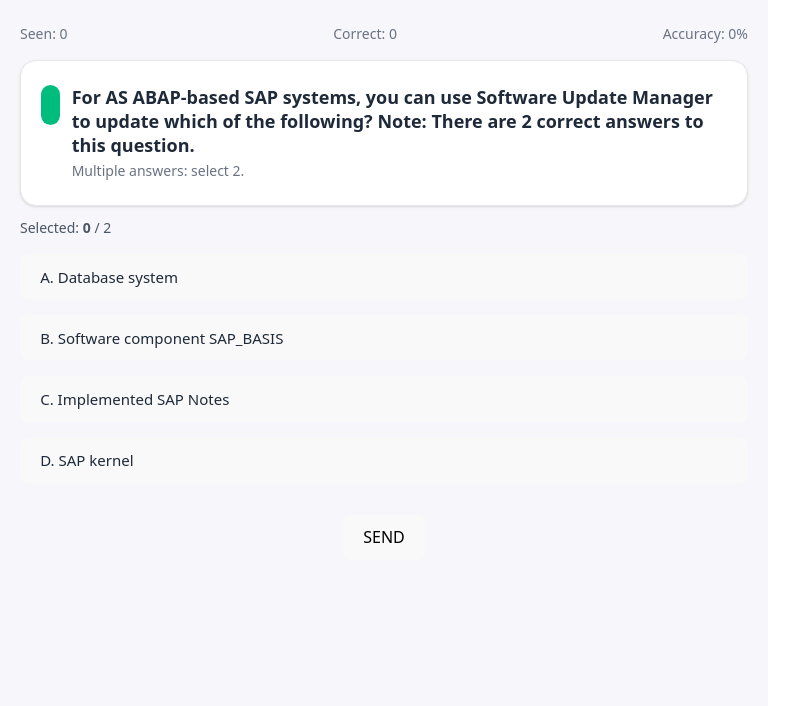
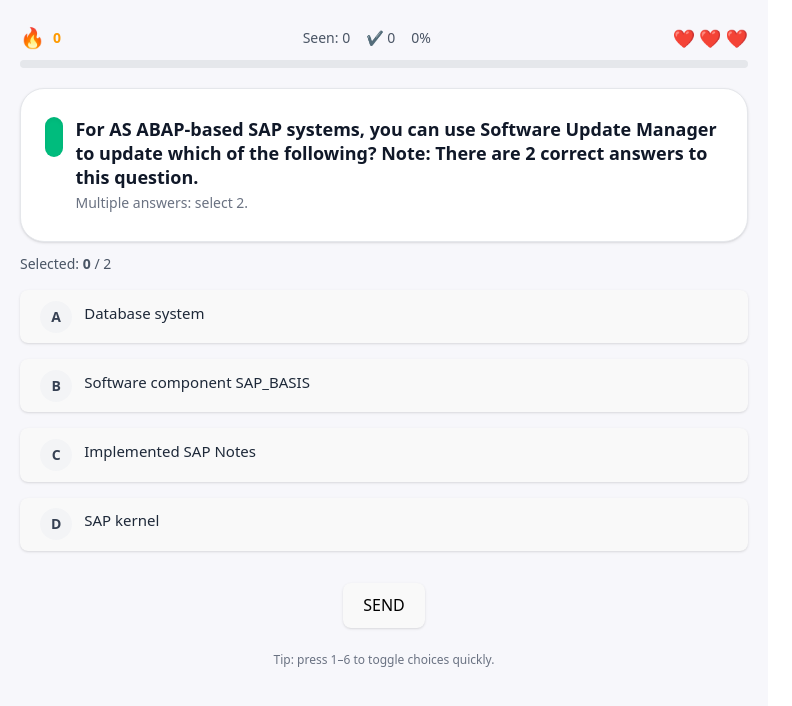
Before and after one commit to cristianconpe/sap-basis-duo, a React (Vite) app: page / in a window 1280 px wide. Shown: the top 706 px of the page, without its empty margins (0-792 px from the left). Built offline with nearby package versions, Linux system fonts and the light colour scheme.

Commit message:
Update App.jsx

```diff
--- a/src/App.jsx
+++ b/src/App.jsx
@@ -1,54 +1,90 @@
-// App.jsx
+// App.jsx — with Streak 🔥 + Lives ❤️ + Auto Dark Mode
 import { useEffect, useState } from "react";
-import defaultDeck from "./sap_basis_duo_questions.json"; // bundled dataset
+import defaultDeck from "./sap_basis_duo_questions.json";
 
 // ----------------------
-// Small components (UI)
+// UI COMPONENTS
 // ----------------------
-const Pill = ({ text, active, correct, wrong, onClick, disabled }) => (
+const Pill = ({ letter, text, active, correct, wrong, onClick, disabled }) => (
   <button
     onClick={onClick}
     disabled={disabled}
     className={[
-      "w-full text-left rounded-2xl border px-5 py-4 transition-all",
+      "w-full text-left rounded-2xl border px-5 py-4 transition-all shadow-sm",
       "focus:outline-none focus:ring-2",
-      disabled ? "opacity-60 cursor-not-allowed" : "",
-      active ? "border-emerald-500 ring-emerald-300" : "border-gray-200 hover:border-gray-300",
+      disabled ? "opacity-60 cursor-not-allowed" : "hover:-translate-y-[1px]",
+      active ? "border-emerald-500 ring-emerald-300 bg-white" : "border-gray-200 bg-white hover:border-gray-300",
       correct ? "!border-green-500" : "",
       wrong ? "!border-red-500" : "",
-      "bg-white",
+      "dark:bg-slate-800 dark:border-slate-700 dark:text-slate-100",
     ].join(" ")}
-    title="Click to select"
   >
-    <span className="text-gray-800 text-[15px]">{text}</span>
+    <div className="flex items-start">
+      <span
+        className={[
+          "mr-3 inline-flex h-8 w-8 items-center justify-center rounded-full text-sm font-bold",
+          active ? "bg-emerald-500 text-white" : "bg-gray-100 text-gray-700",
+          correct ? "!bg-green-500 !text-white" : "",
+          wrong ? "!bg-red-500 !text-white" : "",
+        ].join(" ")}
+      >
+        {letter}
+      </span>
+      <span className="text-gray-800 text-[15px] leading-6 dark:text-slate-100">{text}</span>
+    </div>
   </button>
 );
 
 const Bubble = ({ children, sub }) => (
-  <div className="w-full rounded-2xl border border-gray-200 bg-white px-5 py-6 shadow-sm">
+  <div className="w-full rounded-3xl border border-gray-200 bg-white px-6 py-7 shadow-sm animate-[pop_220ms_ease-out] dark:bg-slate-900 dark:border-slate-700">
     <div className="flex items-start gap-3">
-      <div className="h-10 w-10 rounded-full bg-emerald-500" />
+      <div className="h-10 w-10 rounded-full bg-emerald-500 shadow-inner" />
       <div>
-        <p className="text-[18px] font-semibold text-gray-800 leading-6">{children}</p>
-        {sub ? <p className="mt-1 text-sm text-gray-500">{sub}</p> : null}
+        <p className="text-[18px] font-semibold text-gray-900 leading-6 dark:text-slate-100">{children}</p>
+        {sub ? <p className="mt-1 text-sm text-gray-500 dark:text-slate-400">{sub}</p> : null}
       </div>
     </div>
   </div>
 );
 
-const TopBar = ({ seen, correct }) => {
+const TopBar = ({ seen, correct, streak, lives, total }) => {
   const acc = seen ? Math.round((correct / seen) * 100) : 0;
+  const progress = total ? Math.round((seen / total) * 100) : 0;
   return (
-    <div className="w-full text-sm text-gray-500 flex items-center justify-between">
-      <div>Seen: {seen}</div>
-      <div>Correct: {correct}</div>
-      <div>Accuracy: {acc}%</div>
+    <div className="flex flex-col gap-2">
+      <div className="w-full flex items-center justify-between text-sm font-medium dark:text-slate-300">
+        {/* 🔥 STREAK */}
+        <div className="flex items-center gap-2 text-amber-500 font-semibold">
+          <span className="text-xl">🔥</span>
+          <span>{streak}</span>
+        </div>
+
+        {/* Accuracy / Seen / Correct */}
+        <div className="flex items-center gap-4 text-gray-600 dark:text-slate-300">
+          <div>Seen: {seen}</div>
+          <div>✔️ {correct}</div>
+          <div>{acc}%</div>
+        </div>
+
+        {/* ❤️ LIVES */}
+        <div className="flex gap-1">
+          {[...Array(3)].map((_, idx) => (
+            <span key={idx} className={`text-lg ${idx < lives ? "text-red-500" : "text-gray-300 dark:text-slate-500"}`}>
+              ❤️
+            </span>
+          ))}
+        </div>
+      </div>
+
+      <div className="h-2 w-full rounded-full bg-gray-200 overflow-hidden dark:bg-slate-700">
+        <div className="h-full bg-emerald-500 transition-all" style={{ width: `${progress}%` }} />
+      </div>
     </div>
   );
 };
 
 // ----------------------
-// Main App
+// MAIN APP
 // ----------------------
 export default function App() {
   const [deck, setDeck] = useState([]);
@@ -56,14 +92,16 @@
   const [seen, setSeen] = useState(0);
   const [correct, setCorrect] = useState(0);
   const [chosen, setChosen] = useState(new Set());
-  const [phase, setPhase] = useState("answer"); // answer → review
+  const [phase, setPhase] = useState("answer");
+  const [streak, setStreak] = useState(0);
+  const [lives, setLives] = useState(3);
 
   const cur = deck[i];
   const answers = cur?.answers || [];
   const isMulti = answers.length > 1;
   const maxSelectable = answers.length || 1;
+  const isDark = window.matchMedia("(prefers-color-scheme: dark)").matches;
 
-  // ---- preload bundled JSON (no upload, no fetch) ----
   useEffect(() => {
     const initial = Array.isArray(defaultDeck) ? [...defaultDeck] : [];
     shuffle(initial);
@@ -77,11 +115,9 @@
     }
   }
 
-  // ---- Single click selection with limits ----
   function toggleChoice(letter) {
     if (!cur || phase !== "answer") return;
     const next = new Set(chosen);
-
     if (next.has(letter)) {
       next.delete(letter);
     } else if (!isMulti) {
@@ -96,97 +132,75 @@
   function submit() {
     if (!cur || chosen.size === 0) return;
     const ok = eqSets(chosen, new Set(answers)) || answers.length === 0;
+
     setSeen((v) => v + 1);
-    if (ok) setCorrect((v) => v + 1);
+    if (ok) {
+      setCorrect((v) => v + 1);
+      setStreak((v) => v + 1);
+    } else {
+      setStreak(0);
+      setLives((v) => Math.max(0, v - 1));
+    }
+
     setPhase("review");
-
-    if (!ok) {
-      const wrong = JSON.parse(localStorage.getItem("sap_basis_duo_wrong") || "[]");
-      wrong.push(cur);
-      localStorage.setItem("sap_basis_duo_wrong", JSON.stringify(wrong));
-    }
   }
 
   function next() {
     if (!cur) return;
+    if (lives === 0) {
+      alert("💀 Out of lives! Restart to try again.");
+      window.location.reload();
+      return;
+    }
+
     let nextIndex = i + 1;
     if (nextIndex >= deck.length) {
-      const wrong = JSON.parse(localStorage.getItem("sap_basis_duo_wrong") || "[]");
-      if (wrong.length) {
-        shuffle(wrong);
-        setDeck(wrong);
-        localStorage.removeItem("sap_basis_duo_wrong");
-        nextIndex = 0;
-      } else {
-        alert(`Finished! Accuracy: ${Math.round((correct / Math.max(1, seen)) * 100)}%`);
-        return;
-      }
+      alert(`Finished! Accuracy: ${Math.round((correct / Math.max(1, seen)) * 100)}%`);
+      return;
     }
     setI(nextIndex);
     setChosen(new Set());
     setPhase("answer");
   }
 
-  // Numeric shortcuts still supported (1–6) for selection only
-  useEffect(() => {
-    const onKey = (e) => {
-      const digits = ["1", "2", "3", "4", "5", "6"];
-      if (digits.includes(e.key)) {
-        const idx = Number(e.key) - 1;
-        if (cur && deck[i] && deck[i].choices[idx]) toggleChoice(deck[i].choices[idx][0]);
-      }
-    };
-    window.addEventListener("keydown", onKey);
-    return () => window.removeEventListener("keydown", onKey);
-  }, [cur, chosen, phase, deck, i]);
-
-  const subHint = cur
-    ? isMulti
-      ? `Multiple answers: select ${maxSelectable}.`
-      : `Single answer.`
-    : undefined;
-
+  const subHint = cur ? (isMulti ? `Multiple answers: select ${maxSelectable}.` : `Single answer.`) : undefined;
   const selectedCount = chosen.size;
   const atLimit = phase === "answer" && isMulti && selectedCount >= maxSelectable;
 
   return (
-    <div className="min-h-screen bg-[#f7f7fb] text-gray-800">
+    <div className="min-h-screen bg-[#f7f7fb] text-gray-800 dark:bg-slate-950 dark:text-slate-100">
+      <style>{`
+        @keyframes pop { from{ transform: scale(.98); opacity: .9; } to{ transform: scale(1); opacity: 1; } }
+      `}</style>
+
       <div className="mx-auto w-full max-w-3xl px-5 py-6">
-        {/* Top bar only (upload removed) */}
-        <div className="mb-4 flex items-center justify-between">
-          <TopBar seen={seen} correct={correct} />
-        </div>
+        <TopBar seen={seen} correct={correct} streak={streak} lives={lives} total={deck.length} />
 
-        {/* Question bubble */}
-        <div className="mb-3">
-          {cur ? (
-            <Bubble sub={subHint}>{cur.q}</Bubble>
-          ) : (
-            <Bubble>Deck loaded. Click an option to start.</Bubble>
-          )}
+        <div className="mt-5 mb-3">
+          {cur ? <Bubble sub={subHint}>{cur.q}</Bubble> : <Bubble>Deck loaded. Click an option to start.</Bubble>}
         </div>
 
         {cur && isMulti && (
-          <div className="mb-4 text-sm text-gray-600">
+          <div className="mb-4 text-sm text-gray-600 dark:text-slate-300">
             Selected: <span className="font-semibold">{selectedCount}</span> / {maxSelectable}
           </div>
         )}
 
-        {/* Options */}
         <div className="flex flex-col gap-4">
           {cur &&
             cur.choices.map(([L, text], idx) => {
-              const isActive = chosen.has(L);
-              const isCorrect = phase === "review" && answers.includes(L);
-              const isWrong = phase === "review" && isActive && !isCorrect;
-              const disableThis = phase === "answer" && isMulti && !isActive && atLimit;
+              const active = chosen.has(L);
+              const correct = phase === "review" && answers.includes(L);
+              const wrong = phase === "review" && active && !correct;
+              const disableThis = phase === "answer" && isMulti && !active && atLimit;
               return (
                 <Pill
                   key={idx}
-                  text={`${L}. ${text}`}
-                  active={isActive}
-                  correct={isCorrect}
-                  wrong={isWrong}
+                  letter={L}
+                  text={text}
+                  active={active}
+                  correct={correct}
+                  wrong={wrong}
                   disabled={disableThis}
                   onClick={() => toggleChoice(L)}
                 />
@@ -194,13 +208,12 @@
             })}
         </div>
 
-        {/* Actions */}
         <div className="mt-8 flex items-center justify-center gap-3">
           {cur && phase === "answer" && (
             <button
-              className={`rounded-xl px-8 py-3 font-bold transition-all border ${
+              className={`rounded-2xl px-8 py-3 font-bold transition-all border shadow-sm ${
                 chosen.size > 0 ? "bg-emerald-400 hover:bg-emerald-300" : "bg-gray-200 cursor-not-allowed"
-              } text-black`}
+              } ${isDark ? "text-white" : "text-black"}`}
               disabled={chosen.size === 0}
               onClick={submit}
             >
@@ -209,18 +222,27 @@
           )}
           {cur && phase === "review" && (
             <button
-              className="rounded-xl px-8 py-3 font-bold transition-all border bg-emerald-400 hover:bg-emerald-300 text-black"
+              className={`rounded-2xl px-8 py-3 font-bold transition-all border shadow-sm bg-emerald-400 hover:bg-emerald-300 ${
+                isDark ? "text-white" : "text-black"
+              }`}
               onClick={next}
             >
               NEXT
             </button>
           )}
         </div>
+
+        <div className="mt-6 text-center text-xs text-gray-500 dark:text-slate-400">
+          Tip: press 1–6 to toggle choices quickly.
+        </div>
       </div>
     </div>
   );
 }
 
+// ----------------------
+// HELPERS
+// ----------------------
 function eqSets(a, b) {
   if (a.size !== b.size) return false;
   for (const v of a) if (!b.has(v)) return false;
```
